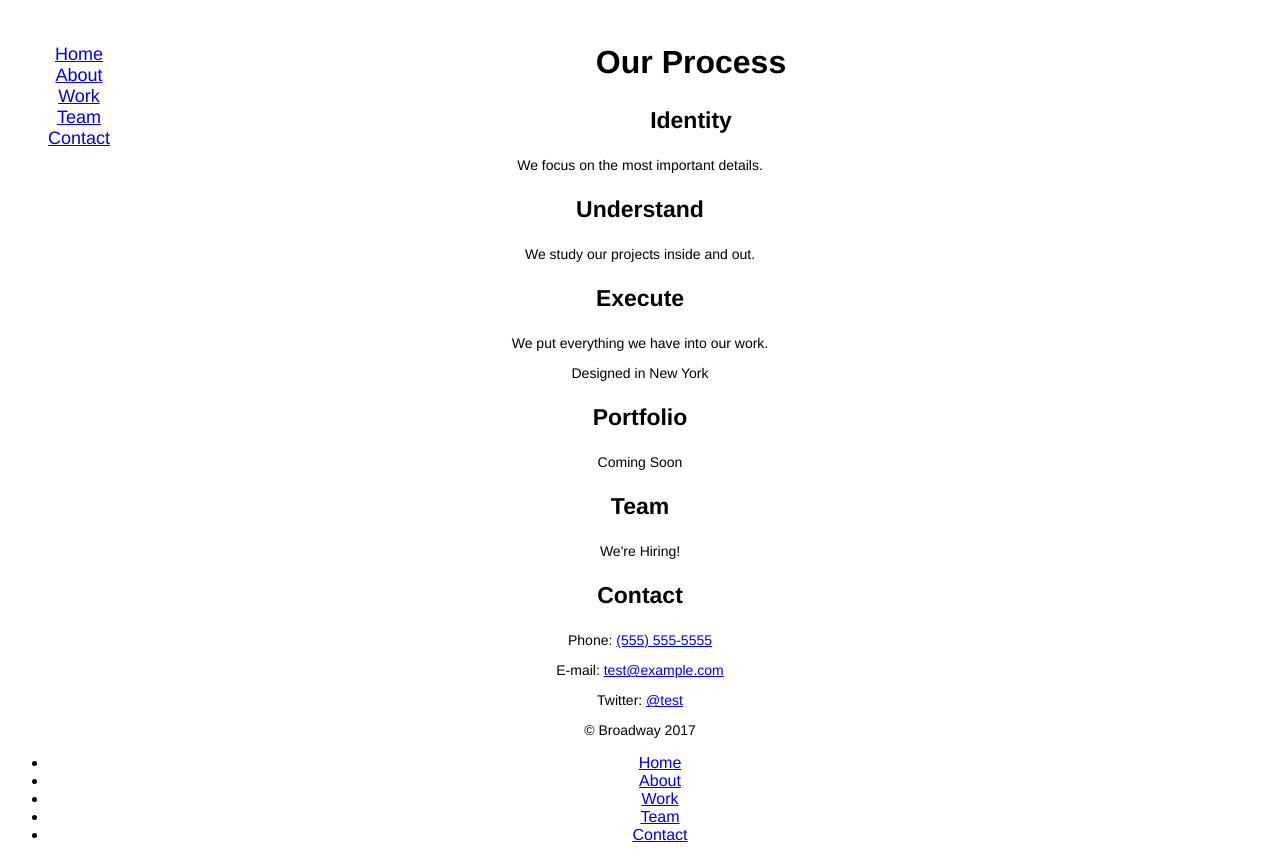
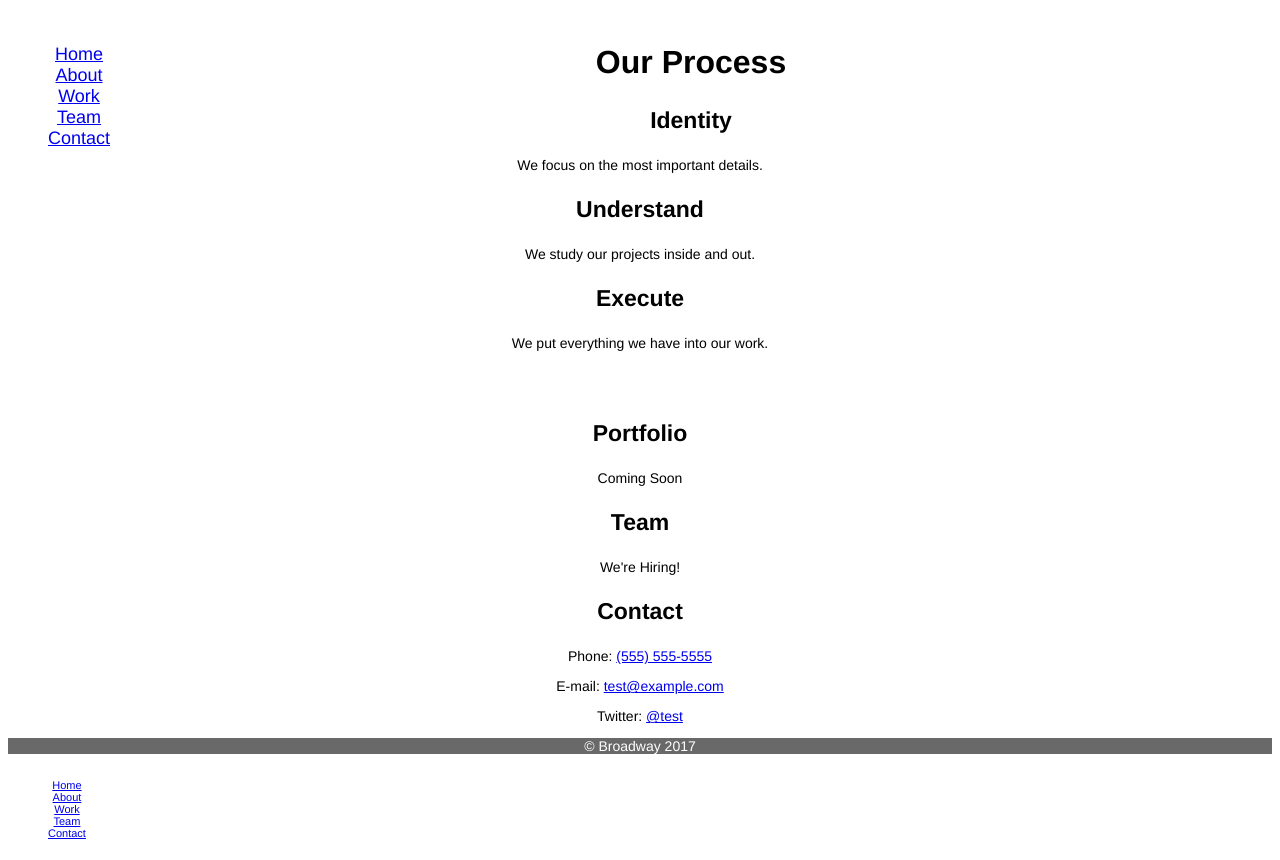
Before and after one commit to genericsn987/broadway, a plain HTML site: page index.html in a window 1280 px wide. Shown: the part 130-990 px from the top of the page. Drawn offline with Linux system fonts and the light colour scheme.

Commit message:
added footer and copyright styling

```diff
--- a/index.html
+++ b/index.html
@@ -30,7 +30,7 @@
         </section>
     </body>
     <footer>
-        <p>Designed in New York</p>
+        <h2>Designed in New York</h2>
         <h3>Portfolio</h3>
         <p>Coming Soon</p>
         <h3>Team</h3>
@@ -39,9 +39,9 @@
         <p>Phone: <a href="tel:+15555555555">(555) 555-5555</a></p>
         <p>E-mail: <a href="mailto:test@example.com">test@example.com</a></p>
         <p>Twitter: <a href="#">@test</a></p>
-        <div class="copyright">
+        <div id="copyright">
             <p>	&copy; Broadway 2017</p>
-            <ul class="copyrightLinks">
+            <ul id="copyrightLinks">
                 <li><a href="#">Home</a></li>
                 <li><a href="#">About</a></li>
                 <li><a href="#">Work</a></li>
--- a/style.css
+++ b/style.css
@@ -5,7 +5,6 @@
 
 h1 {
     font-size: 70px;
-    font-weight: bold;
 }
 
 .nav {
@@ -14,7 +13,11 @@ h1 {
     margin: auto 0;
 }
 
-h1, .nav {
+h1 {
+    clear:both;
+}
+
+h1, .nav, footer h2, #copyright {
     color: white;
 }
 
@@ -22,14 +25,24 @@ h2 {
     font-size: 32px;
 }
 
-h3 {
+h3, footer h2 {
     font-size: 23px;
 }
 
-h2, h3 {
+h1, h2, h3, footer h2 {
     font-weight: bold;
 }
 
 p {
     font-size: 14px;
 }
+
+#copyright {
+    font-size: 11px;
+    background-color: dimgray;
+    text-align:left;
+}
+
+#copyrightLinks {
+    float: left;
+}
```
